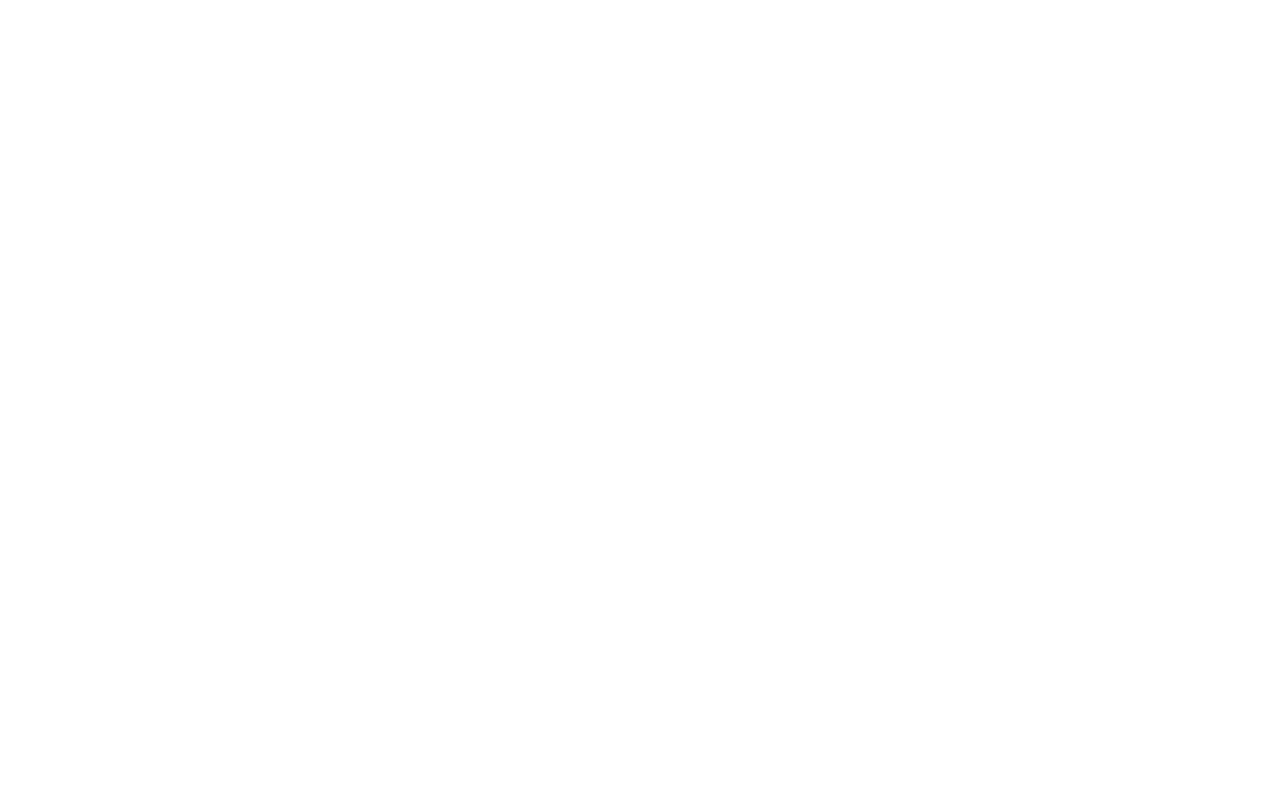
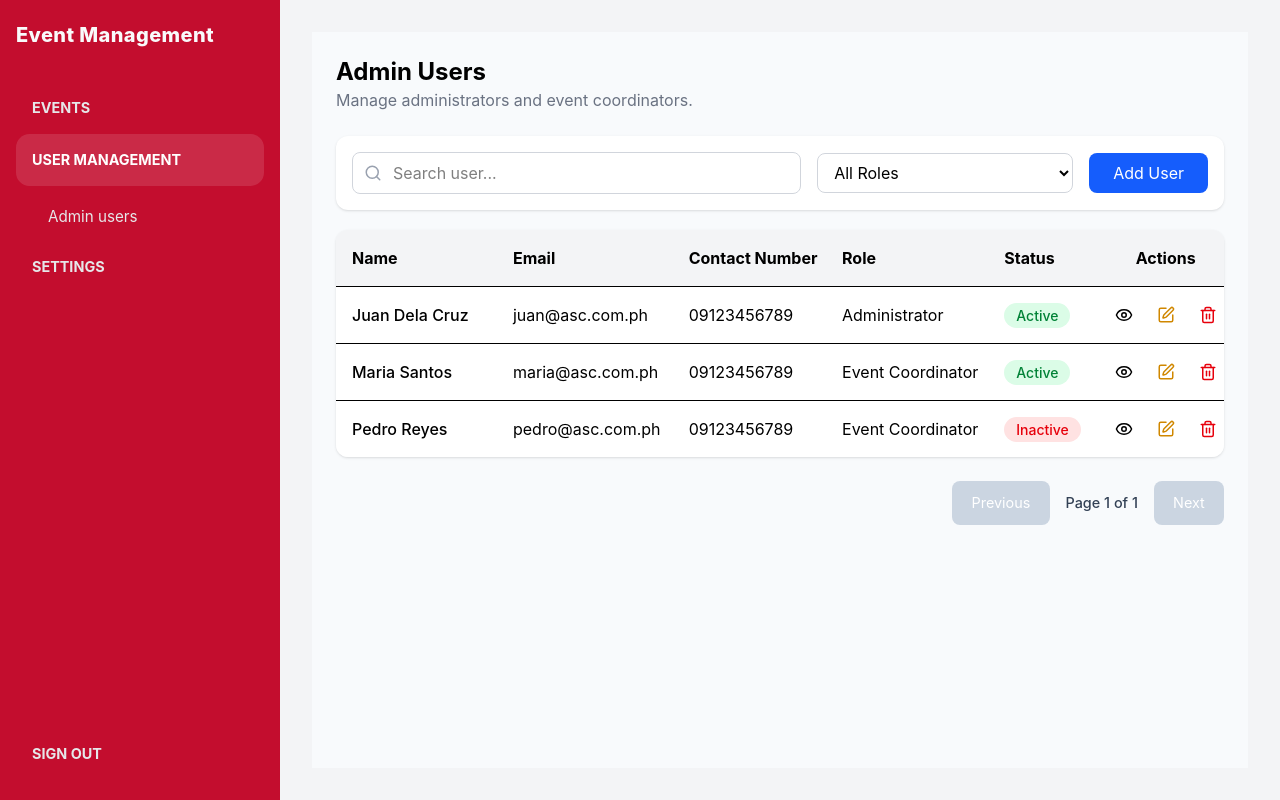
Before and after one commit to SHAINAMODESTO/asc-event, a React (Vite) app: page /useradmin-table in a window 1280 px wide. Before the commit this address had no page. Built offline with nearby package versions, Linux system fonts and the light colour scheme; no server answers.

Commit message:
Save local App.jsx changes

```diff
--- a/src/App.jsx
+++ b/src/App.jsx
@@ -47,6 +47,7 @@ function App() {
         <Route path="attendees" element={<AttendeesList />} />
         <Route path="attendees/:eventId" element={<EventAttendees />} />
         <Route path="published-events" element={<PublishedEvents />} />
+        <Route path="useradmin-table" element={<UserAdminTable />} />
       </Route>
 
       {/* Public Pages */}
@@ -58,9 +59,9 @@ function App() {
       <Route path="/create-event" element={<CreateForm />} />
       <Route path="/create-event/:id" element={<CreateForm />} />
 
-          {/* Attendees */}
-          <Route path="/attendees" element={<AttendeesList />} />
-          <Route path="/attendees/:eventId" element={<EventAttendees />} />
+      {/* Attendees */}
+      <Route path="/attendees" element={<AttendeesList />} />
+      <Route path="/attendees/:eventId" element={<EventAttendees />} />
 
         </Routes>
 
```
